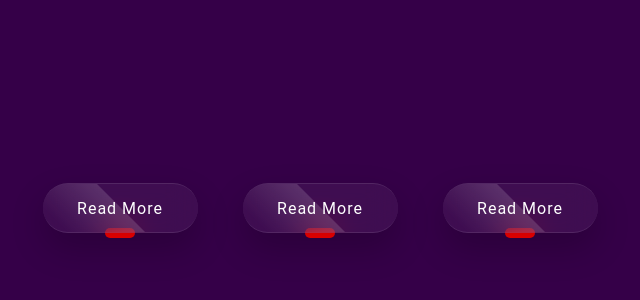
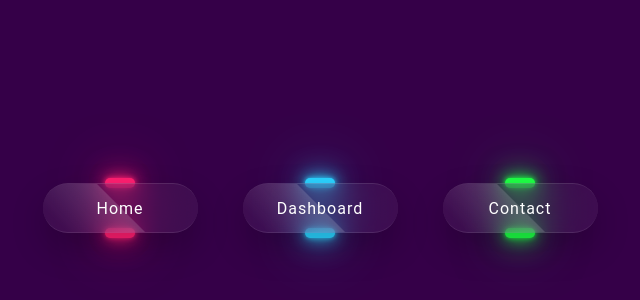
Before and after one commit to Aissa-Ghedbane/Button-CSS-Glassmorphism, a plain HTML site: page index.html in a window 1280 px wide. Shown: the part 192-492 px from the top of the page, without its empty margins (320-960 px from the left). Drawn offline with Linux system fonts and the light colour scheme.

Commit message:
base finish

```diff
--- a/index.html
+++ b/index.html
@@ -9,9 +9,9 @@
 </head>
 <body>
     <div class="container">
-        <div class="btn"><a href="#">Read More</a></div>
-        <div class="btn"><a href="#">Read More</a></div>
-        <div class="btn"><a href="#">Read More</a></div>
+        <div class="btn"><a href="#">Home</a></div>
+        <div class="btn"><a href="#">Dashboard</a></div>
+        <div class="btn"><a href="#">Contact</a></div>
     </div>
 </body>
 </html>
--- a/style.css
+++ b/style.css
@@ -93,5 +93,58 @@ body
     height: 50%;
     width: 80%;
     border-radius: 30px;
-    transition-delay: 0.5s;
+    transition-delay: 0.2s;
 }
+
+
+
+
+.container .btn::after
+{
+    content: '';
+    position: absolute;
+    left: 50%;
+    transform: translateX(-50%);
+    top: -5px;
+    width: 30px;
+    height: 10px;
+    background: #f00;
+    border-radius: 10px;
+    transition: 0.5s;
+    transition-delay: 0s;
+}
+.container .btn:hover::after
+{
+    top: 0;
+    height: 50%;
+    width: 80%;
+    border-radius: 30px;
+    transition-delay: 0.2s;
+}
+.container .btn:nth-child(1)::before,
+.container .btn:nth-child(1)::after
+{
+    background: #ff1f71;
+    box-shadow: 0 0 5px #ff1f71,
+    0 0 15px #ff1f71,
+    0 0 30px #ff1f71,
+    0 0 60px #ff1f71;
+}
+.container .btn:nth-child(2)::before,
+.container .btn:nth-child(2)::after
+{
+    background: #2bd2ff;
+    box-shadow: 0 0 5px #2bd2ff,
+    0 0 15px #2bd2ff,
+    0 0 30px #2bd2ff,
+    0 0 60px #2bd2ff;
+}
+.container .btn:nth-child(3)::before,
+.container .btn:nth-child(3)::after
+{
+    background: #1eff45;
+    box-shadow: 0 0 5px #1eff45,
+    0 0 15px #1eff45,
+    0 0 30px #1eff45,
+    0 0 60px #1eff45;
+}
```
